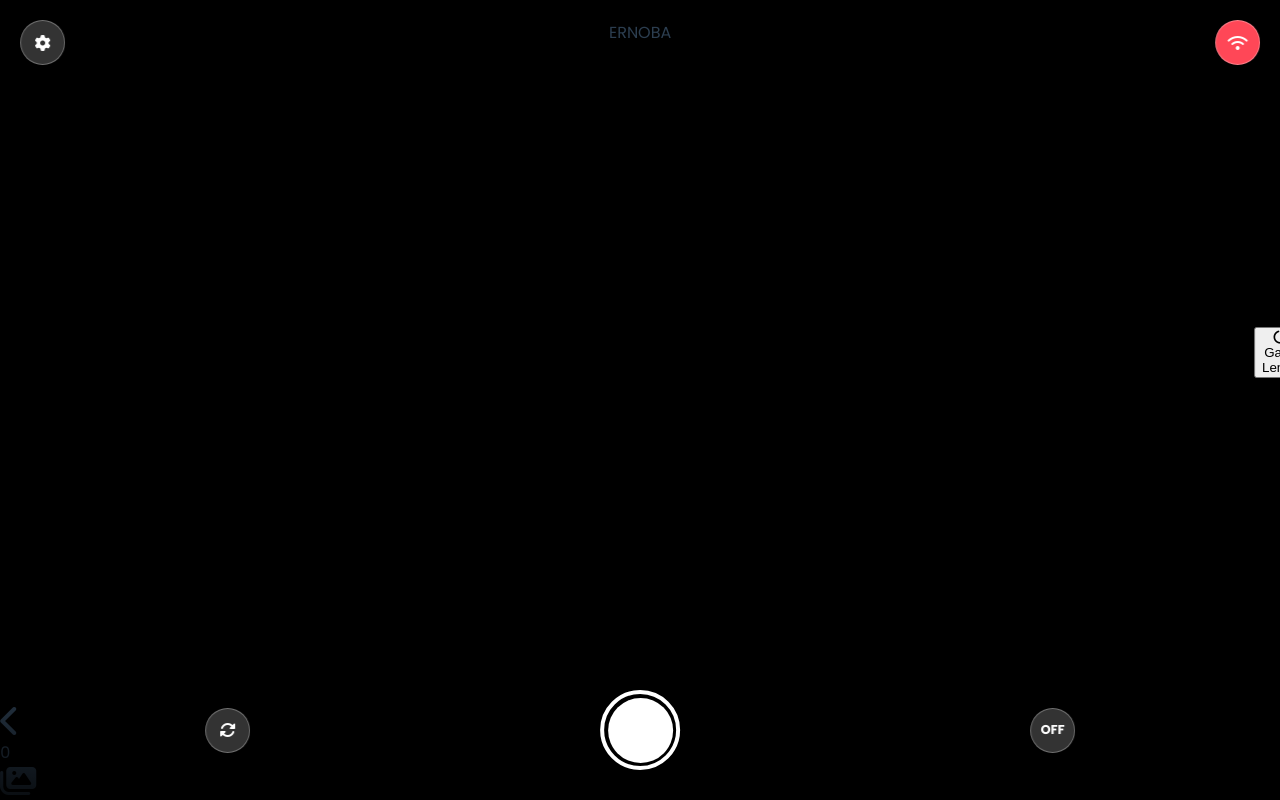
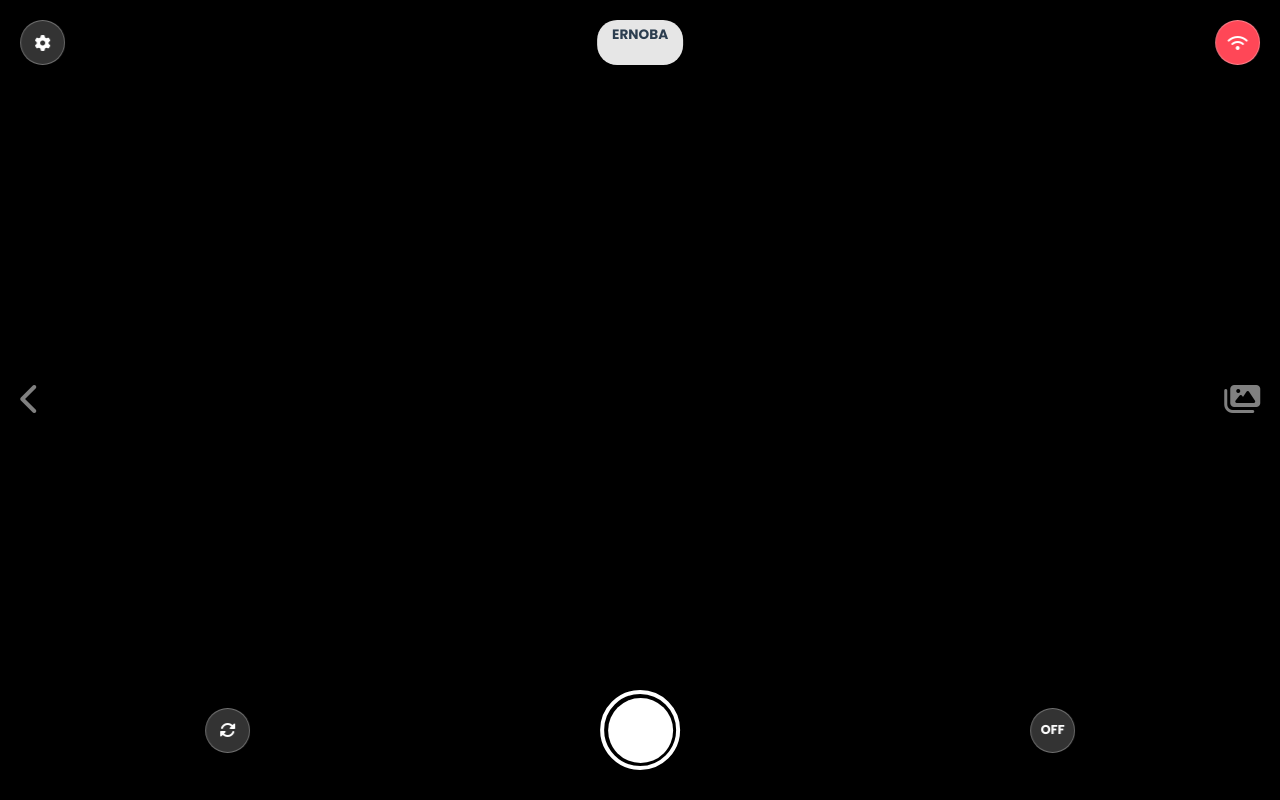
Before and after one commit to Ernoba/b_protokol, a Flask app: page / in a window 1280 px wide. Run offline with Flask 3, Linux system fonts and the light colour scheme.

Commit message:
bismillah

```diff
--- a/templates/components/camera.html
+++ /dev/null
@@ -1,49 +0,0 @@
-<div class="page page-camera">
-    <div class="camera-header">
-        <div class="icon-btn" onclick="document.getElementById('settingsModal').style.display = 'flex'">
-            <i class="fas fa-cog"></i>
-        </div>
-        <div class="brand-pill">
-            ERNOBA
-        </div>
-        <div class="icon-btn" id="connIcon" style="background: #ff4757; transition: background 0.3s;">
-            <i class="fas fa-wifi"></i>
-        </div>
-    </div>
-
-    <div class="video-container">
-        <video id="videoFeed" autoplay playsinline muted></video>
-
-        <canvas id="captureCanvas" style="display:none;"></canvas>
-
-        <div id="countdownDisplay" class="countdown-overlay" style="display:none;">3</div>
-
-        <div class="lens-wrapper">
-            <button id="lensToggleBtn" onclick="cycleBackLens()">
-                <i class="fas fa-circle-notch"></i> Ganti Lensa
-            </button>
-        </div>
-    </div>
-
-    <div class="nav-left" onclick="slide(0)">
-        <i class="fas fa-chevron-left fa-2x"></i>
-    </div>
-    <div class="nav-right" onclick="slide(2)">
-        <div class="gallery-badge" id="galleryBadge">0</div>
-        <i class="fas fa-images fa-2x"></i>
-    </div>
-
-    <div class="camera-controls">
-        <div class="icon-btn" onclick="toggleCameraMode()">
-            <i class="fas fa-sync-alt"></i>
-        </div>
-
-        <div class="shutter-outer" onclick="startCaptureSequence()">
-            <div class="shutter-inner"></div>
-        </div>
-
-        <div class="icon-btn" onclick="toggleTimer()" id="timerBtn" style="font-weight:bold; font-size:0.8rem;">
-            OFF
-        </div>
-    </div>
-</div>
--- a/templates/components/components/camera.html
+++ b/templates/components/components/camera.html
@@ -3,10 +3,10 @@
         <div class="icon-btn" onclick="document.getElementById('settingsModal').style.display = 'flex'">
             <i class="fas fa-cog"></i>
         </div>
-        <div class="brand-pill">
+        <div style="background:rgba(255,255,255,0.9); padding:5px 15px; border-radius:20px; font-weight:700; font-size:0.85rem;">
             ERNOBA
         </div>
-        <div class="icon-btn" id="connIcon" style="background: #ff4757; transition: background 0.3s;">
+        <div class="icon-btn" id="connIcon" style="background: #ff4757;">
             <i class="fas fa-wifi"></i>
         </div>
     </div>
@@ -14,22 +14,21 @@
     <div class="video-container">
         <video id="videoFeed" autoplay playsinline muted></video>
 
-        <canvas id="captureCanvas" style="display:none;"></canvas>
+        <div id="countdownDisplay" style="position: absolute; font-size:8rem; color:white; font-weight:800; display:none; text-shadow: 0 5px 20px rgba(0,0,0,0.5); z-index: 50;">
+            3
+        </div>
 
-        <div id="countdownDisplay" class="countdown-overlay" style="display:none;">3</div>
-
-        <div class="lens-wrapper">
-            <button id="lensToggleBtn" onclick="cycleBackLens()">
+        <div style="position:absolute; bottom:140px; z-index:30;">
+            <button id="lensToggleBtn" onclick="cycleBackLens()" style="background:rgba(0,0,0,0.6); color:white; border:1px solid rgba(255,255,255,0.4); padding:8px 16px; border-radius:20px; display:none; cursor:pointer;">
                 <i class="fas fa-circle-notch"></i> Ganti Lensa
             </button>
         </div>
     </div>
 
-    <div class="nav-left" onclick="slide(0)">
+    <div style="position:absolute; left:20px; top:50%; transform:translateY(-50%); color:rgba(255,255,255,0.5); z-index:10; cursor:pointer;" onclick="slide(0)">
         <i class="fas fa-chevron-left fa-2x"></i>
     </div>
-    <div class="nav-right" onclick="slide(2)">
-        <div class="gallery-badge" id="galleryBadge">0</div>
+    <div style="position:absolute; right:20px; top:50%; transform:translateY(-50%); color:rgba(255,255,255,0.5); z-index:10; cursor:pointer;" onclick="slide(2)">
         <i class="fas fa-images fa-2x"></i>
     </div>
 
--- a/templates/components/gallery.html
+++ /dev/null
@@ -1,18 +0,0 @@
-<div class="page page-gallery" style="background: var(--bg-body);">
-    <div style="padding:20px; background:white; display:flex; justify-content:space-between; align-items:center; box-shadow:0 2px 10px rgba(0,0,0,0.05); z-index:10;">
-        <h3 style="margin:0;">Galeri Foto</h3>
-        <span id="photoCount" style="color:var(--primary); font-weight:bold;">0 Foto</span>
-    </div>
-
-    <div class="gallery-grid" id="galleryGrid">
-        </div>
-
-    <div style="padding:20px; background:white; box-shadow:0 -5px 20px rgba(0,0,0,0.05); display:flex; gap:10px;">
-        <button class="icon-btn" onclick="slide(1)" style="background:#eee; color:#333; width:60px; border-radius:15px;">
-            <i class="fas fa-camera"></i>
-        </button>
-        <button class="btn-main" id="uploadBtn" onclick="uploadAllPhotos()" style="flex:1; background:var(--primary); color:white; border:none; padding:15px; border-radius:15px; font-weight:700; font-size:1rem; cursor:pointer;">
-            Kirim ke Server <i class="fas fa-paper-plane"></i>
-        </button>
-    </div>
-</div>
--- a/templates/components/intro.html
+++ /dev/null
@@ -1,19 +0,0 @@
-<div class="page page-author">
-    <div style="background:white; padding:30px; border-radius:20px; text-align:center; max-width:320px; margin:auto; box-shadow:0 10px 40px rgba(0,0,0,0.1);">
-        <div style="width:80px; height:80px; background:var(--primary); border-radius:50%; margin:0 auto 20px; display:flex; align-items:center; justify-content:center;">
-            <i class="fas fa-camera-retro" style="font-size:2.5rem; color:white;"></i>
-        </div>
-        <h2 style="margin:0; color:var(--text-main);">Photobooth Songo</h2>
-        <p style="color:#7f8c8d; font-size:0.9rem; margin-top:5px;">Digital Capture System</p>
-
-        <div style="margin:20px 0; border-top:1px solid #eee; border-bottom:1px solid #eee; padding:15px 0;">
-            <p style="font-size:0.8rem; color:#95a5a6; margin-bottom:5px;">DEVELOPER</p>
-            <h4 style="margin:0;">Ernoba Creative</h4>
-            <span style="font-size:0.7rem; background:#eee; padding:3px 8px; border-radius:10px;">Walisongo Sragen</span>
-        </div>
-
-        <button class="btn-main" onclick="slide(1)" style="width:100%; background:var(--text-main);">
-            Mulai Sesi Foto
-        </button>
-    </div>
-</div>
--- a/templates/static/js/app.js
+++ b/templates/static/js/app.js
@@ -0,0 +1,68 @@
+// --- Global State ---
+window.APP = {
+    viewIndex: 1,
+    serverIp: localStorage.getItem('ernoba_ip') || '',
+    photos: [] // {id, blob, url}
+};
+
+document.addEventListener('DOMContentLoaded', () => {
+    // Init Slide
+    slide(1);
+
+    // Auto-connect if IP exists
+    if(APP.serverIp) updateServerIp(APP.serverIp, true);
+
+    // Gestures
+    let touchX = 0;
+    document.body.addEventListener('touchstart', e => touchX = e.changedTouches[0].screenX);
+    document.body.addEventListener('touchend', e => {
+        const diff = touchX - e.changedTouches[0].screenX;
+        if(Math.abs(diff) > 60) {
+            if(diff > 0 && APP.viewIndex < 2) slide(APP.viewIndex + 1);
+            if(diff < 0 && APP.viewIndex > 0) slide(APP.viewIndex - 1);
+        }
+    });
+});
+
+function slide(idx) {
+    APP.viewIndex = idx;
+    document.getElementById('mainContainer').style.transform = `translateX(-${idx * 33.33}%)`;
+}
+
+function showToast(msg, type='info') {
+    const container = document.getElementById('toastContainer');
+    const el = document.createElement('div');
+    el.className = `toast ${type}`;
+    const icon = type === 'success' ? 'fa-check-circle' : (type === 'error' ? 'fa-exclamation-circle' : 'fa-info-circle');
+    const color = type === 'success' ? '#2ecc71' : (type === 'error' ? '#ff4757' : '#4A90E2');
+
+    el.innerHTML = `
+        <i class="fas ${icon}" style="color:${color}"></i>
+        <span style="font-size:0.9rem; font-weight:500;">${msg}</span>
+    `;
+    container.appendChild(el);
+    setTimeout(() => { el.style.opacity='0'; setTimeout(()=>el.remove(), 300); }, 3000);
+}
+
+async function updateServerIp(ip, silent=false) {
+    try {
+        const res = await fetch('/api/set_server', {
+            method: 'POST',
+            headers: {'Content-Type': 'application/json'},
+            body: JSON.stringify({ ip })
+        });
+        const data = await res.json();
+
+        if(data.status === 'ok') {
+            APP.serverIp = ip;
+            localStorage.setItem('ernoba_ip', ip);
+            document.getElementById('connIcon').style.background = '#2ecc71';
+            if(!silent) showToast(`Terhubung ke ${ip}`, 'success');
+        } else {
+            throw new Error(data.message);
+        }
+    } catch(e) {
+        if(!silent) showToast('Gagal set IP: ' + e.message, 'error');
+        document.getElementById('connIcon').style.background = '#ff4757';
+    }
+}
--- a/templates/static/js/camera.js
+++ b/templates/static/js/camera.js
@@ -0,0 +1,145 @@
+let stream = null;
+let isFrontCamera = true;
+let backCameraList = [];
+let currentBackCameraIndex = 0;
+let timerSeconds = 0;
+
+// Init Camera saat load
+document.addEventListener('DOMContentLoaded', async () => {
+    await requestCameraPermission();
+    await enumerateCameras();
+    startCamera();
+});
+
+async function requestCameraPermission() {
+    try {
+        const s = await navigator.mediaDevices.getUserMedia({ video: true });
+        s.getTracks().forEach(t => t.stop());
+    } catch (e) { console.warn("Izin kamera belum ok"); }
+}
+
+async function enumerateCameras() {
+    try {
+        const devices = await navigator.mediaDevices.enumerateDevices();
+        const videoDevices = devices.filter(d => d.kind === 'videoinput');
+
+        // Cari kamera belakang (environment)
+        backCameraList = videoDevices.filter(d =>
+            d.label.toLowerCase().includes('back') ||
+            d.label.toLowerCase().includes('rear') ||
+            d.label.toLowerCase().includes('environment')
+        ).map(d => d.deviceId);
+
+        // Fallback jika label tidak terdeteksi, ambil device terakhir
+        if (backCameraList.length === 0 && videoDevices.length > 1) {
+            backCameraList = [videoDevices[videoDevices.length - 1].deviceId];
+        }
+    } catch (e) { console.error(e); }
+}
+
+async function startCamera() {
+    if (stream) stream.getTracks().forEach(track => track.stop());
+
+    const video = document.getElementById('videoFeed');
+    const lensBtn = document.getElementById('lensToggleBtn');
+    let constraints = { audio: false };
+
+    if (isFrontCamera) {
+        constraints.video = { facingMode: 'user', width: { ideal: 1920 }, height: { ideal: 1080 } };
+        lensBtn.style.display = 'none';
+    } else {
+        if (backCameraList.length > 0) {
+            const camId = backCameraList[currentBackCameraIndex];
+            constraints.video = { deviceId: { exact: camId }, width: { ideal: 1920 }, height: { ideal: 1080 } };
+            lensBtn.style.display = 'block';
+            lensBtn.innerHTML = `<i class="fas fa-circle-notch"></i> Lensa ${currentBackCameraIndex + 1}`;
+        } else {
+            constraints.video = { facingMode: 'environment' };
+            lensBtn.style.display = 'none';
+        }
+    }
+
+    try {
+        stream = await navigator.mediaDevices.getUserMedia(constraints);
+        video.srcObject = stream;
+        video.style.transform = isFrontCamera ? "scaleX(-1)" : "none";
+    } catch (err) {
+        showToast("Gagal akses kamera: " + err.message, 'error');
+    }
+}
+
+function toggleCameraMode() {
+    isFrontCamera = !isFrontCamera;
+    startCamera();
+}
+
+function cycleBackLens() {
+    if (isFrontCamera || backCameraList.length <= 1) return;
+    currentBackCameraIndex = (currentBackCameraIndex + 1) % backCameraList.length;
+    startCamera();
+}
+
+function toggleTimer() {
+    const times = [0, 3, 5, 10];
+    const idx = times.indexOf(timerSeconds);
+    timerSeconds = times[(idx + 1) % times.length];
+    document.getElementById('timerBtn').innerText = timerSeconds === 0 ? 'OFF' : `${timerSeconds}s`;
+    document.getElementById('timerBtn').style.color = timerSeconds === 0 ? 'white' : 'var(--primary)';
+}
+
+function startCaptureSequence() {
+    if(timerSeconds > 0) {
+        let count = timerSeconds;
+        const disp = document.getElementById('countdownDisplay');
+        disp.innerText = count;
+        disp.style.display = 'block';
+
+        const interval = setInterval(() => {
+            count--;
+            if(count > 0) disp.innerText = count;
+            else {
+                clearInterval(interval);
+                disp.style.display = 'none';
+                takePicture();
+            }
+        }, 1000);
+    } else {
+        takePicture();
+    }
+}
+
+function takePicture() {
+    // Flash Effect
+    const flash = document.getElementById('flash');
+    flash.style.opacity = 1;
+    setTimeout(() => flash.style.opacity = 0, 150);
+
+    const video = document.getElementById('videoFeed');
+    const canvas = document.getElementById('captureCanvas');
+    const ctx = canvas.getContext('2d');
+
+    canvas.width = video.videoWidth;
+    canvas.height = video.videoHeight;
+
+    // Mirroring Fix
+    if (isFrontCamera) {
+        ctx.translate(canvas.width, 0);
+        ctx.scale(-1, 1);
+    }
+
+    ctx.drawImage(video, 0, 0, canvas.width, canvas.height);
+
+    canvas.toBlob(blob => {
+        const url = URL.createObjectURL(blob);
+        const id = Date.now();
+
+        // Simpan ke Global State APP (yang ada di app.js)
+        if(window.APP) {
+            window.APP.photos.push({ id, blob, url });
+            // Panggil renderGallery (global dari gallery.js)
+            if(typeof renderGallery === 'function') renderGallery();
+
+            showToast("Foto tersimpan!", "success");
+        }
+    }, 'image/jpeg', 0.95);
+}
--- a/templates/static/js/gallery.js
+++ b/templates/static/js/gallery.js
@@ -0,0 +1,75 @@
+function renderGallery() {
+    const grid = document.getElementById('galleryGrid');
+    grid.innerHTML = '';
+    document.getElementById('photoCount').innerText = `${APP.photos.length} Foto`;
+
+    APP.photos.slice().reverse().forEach(p => {
+        const div = document.createElement('div');
+        div.className = 'photo-card';
+        div.innerHTML = `
+            <img src="${p.url}" onclick="openPreview('${p.url}')">
+            <div class="del-badge" onclick="deletePhoto(${p.id}, event)">✕</div>
+        `;
+        grid.appendChild(div);
+    });
+}
+
+function deletePhoto(id, e) {
+    e.stopPropagation();
+    if(confirm('Hapus foto ini?')) {
+        APP.photos = APP.photos.filter(p => p.id !== id);
+        renderGallery();
+    }
+}
+
+function openPreview(url) {
+    document.getElementById('previewImg').src = url;
+    document.getElementById('previewModal').style.display = 'flex';
+}
+
+function closePreview() {
+    document.getElementById('previewModal').style.display = 'none';
+}
+
+// --- LOGIKA UPLOAD YANG AMAN ---
+async function uploadAllPhotos() {
+    if(APP.photos.length === 0) return showToast('Galeri kosong', 'error');
+    if(!APP.serverIp) {
+        slide(1); // Balik ke kamera
+        setTimeout(() => document.getElementById('settingsModal').style.display = 'flex', 500);
+        return showToast('Setting IP Server dulu!', 'error');
+    }
+
+    const btn = document.getElementById('uploadBtn');
+    const originalText = btn.innerHTML;
+    btn.innerHTML = '<i class="fas fa-spinner fa-spin"></i> Mengirim...';
+    btn.disabled = true;
+
+    // Kita kirim satu per satu agar bisa handle error per file
+    // Atau kirim bulk (seperti sekarang) tapi handle response dengan teliti
+
+    const formData = new FormData();
+    APP.photos.forEach(p => formData.append('file', p.blob, `foto_${p.id}.jpg`));
+
+    try {
+        const res = await fetch('/api/upload', { method: 'POST', body: formData });
+        const data = await res.json();
+
+        if(res.ok && data.status === 'ok') {
+            showToast(`Sukses! ${data.count} foto terkirim.`, 'success');
+            APP.photos = []; // BARU DIHAPUS SETELAH SUKSES
+            renderGallery();
+            slide(1);
+        } else {
+            // Jika server error (misal 500 atau 400), JANGAN HAPUS FOTO
+            throw new Error(data.error || 'Server menolak file');
+        }
+    } catch(e) {
+        console.error(e);
+        showToast(`Gagal: ${e.message}`, 'error');
+        // Foto tetap ada di galeri, user bisa coba lagi
+    } finally {
+        btn.innerHTML = originalText;
+        btn.disabled = false;
+    }
+}
```
